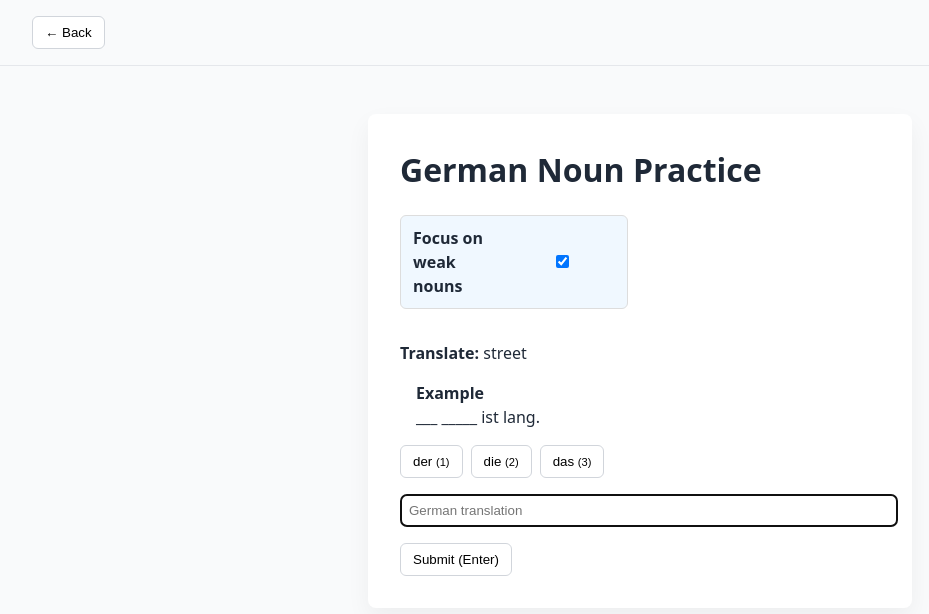
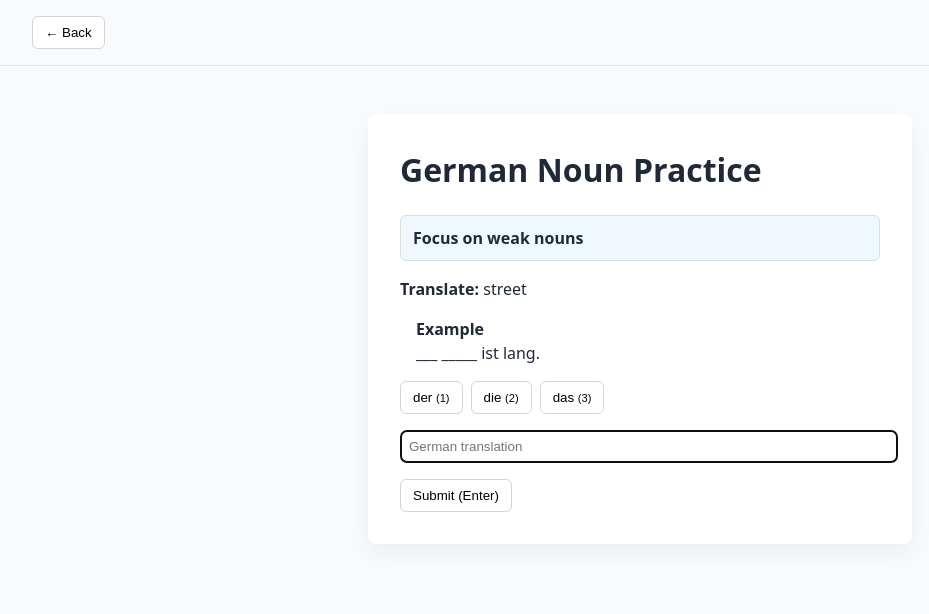
Before and after one commit to samj7792/flashcardsv4, a React (Vite) app: page /nouns in a window 1280 px wide. Shown: the top 614 px of the page, without its empty margins (0-929 px from the left). Built offline with nearby package versions, Linux system fonts and the light colour scheme.

Commit message:
update mode toggle to be a more simple button without a checkbox

```diff
--- a/src/shared/ModeToggle.tsx
+++ b/src/shared/ModeToggle.tsx
@@ -11,11 +11,28 @@ export default function ModeToggle({
   onChange,
   description,
 }: ModeToggleProps) {
+  function toggle() {
+    onChange(!checked);
+  }
+
+  function onKeyDown(e: React.KeyboardEvent<HTMLDivElement>) {
+    if (e.key === "Enter" || e.key === " ") {
+      e.preventDefault();
+      toggle();
+    }
+  }
+
   return (
-    <label
+    <div
+      role="button"
+      aria-pressed={checked}
+      tabIndex={0}
+      onClick={toggle}
+      onKeyDown={onKeyDown}
       style={{
-        display: "inline-flex",
+        display: "flex",
         alignItems: "center",
+        justifyContent: "space-between",
         gap: "0.75rem",
         padding: "0.6rem 0.75rem",
         marginBottom: "1rem",
@@ -23,6 +40,7 @@ export default function ModeToggle({
         borderRadius: 6,
         background: checked ? "#f0f8ff" : "#fafafa",
         cursor: "pointer",
+        userSelect: "none",
       }}
     >
       <div>
@@ -33,12 +51,32 @@ export default function ModeToggle({
           </div>
         )}
       </div>
-      <input
-        type="checkbox"
-        checked={checked}
-        onChange={(e) => onChange(e.target.checked)}
-        style={{ marginTop: 2 }}
-      />
-    </label>
+
+      {/* Visual indicator */}
+      {/* <div
+        aria-hidden
+        style={{
+          width: 36,
+          height: 20,
+          borderRadius: 999,
+          background: checked ? "#2563eb" : "#ccc",
+          position: "relative",
+          transition: "background 0.2s",
+        }}
+      >
+        <div
+          style={{
+            width: 16,
+            height: 16,
+            borderRadius: "50%",
+            background: "#fff",
+            position: "absolute",
+            top: 2,
+            left: checked ? 18 : 2,
+            transition: "left 0.2s",
+          }}
+        />
+      </div> */}
+    </div>
   );
 }
```
